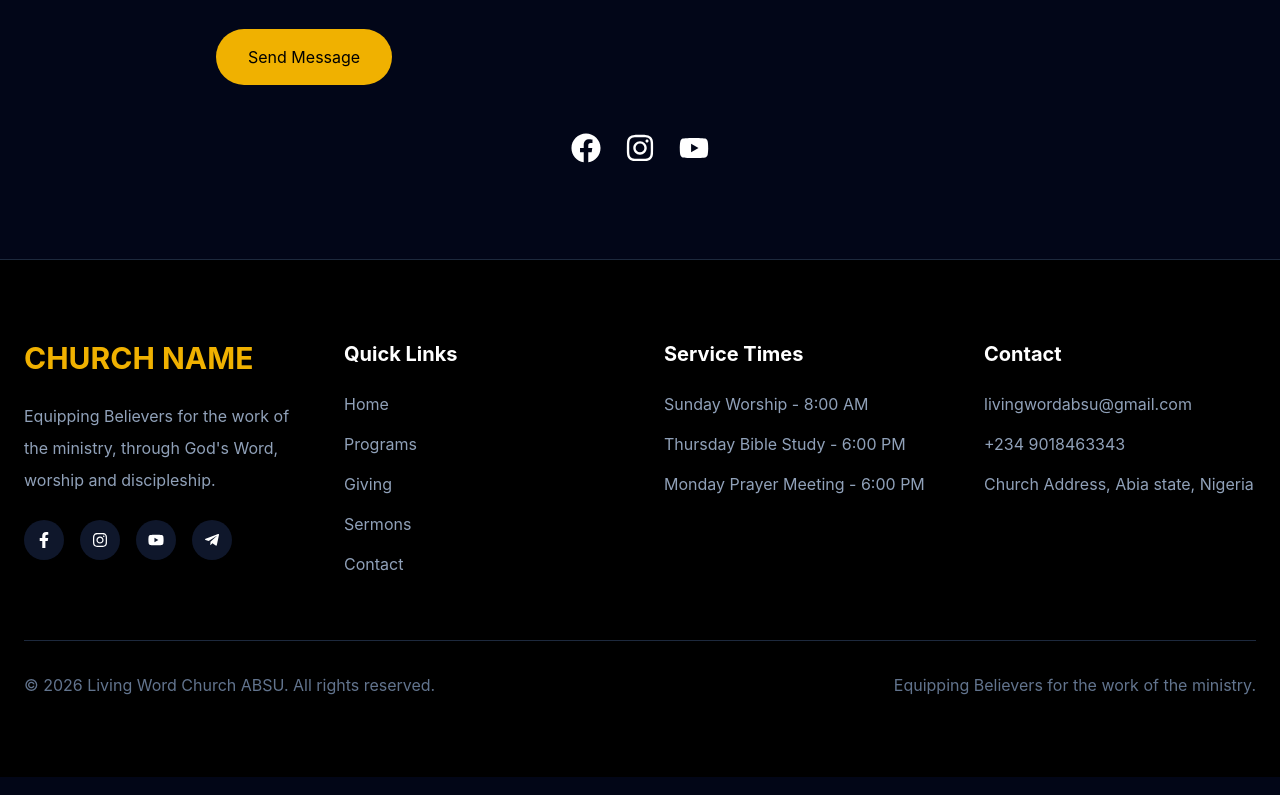
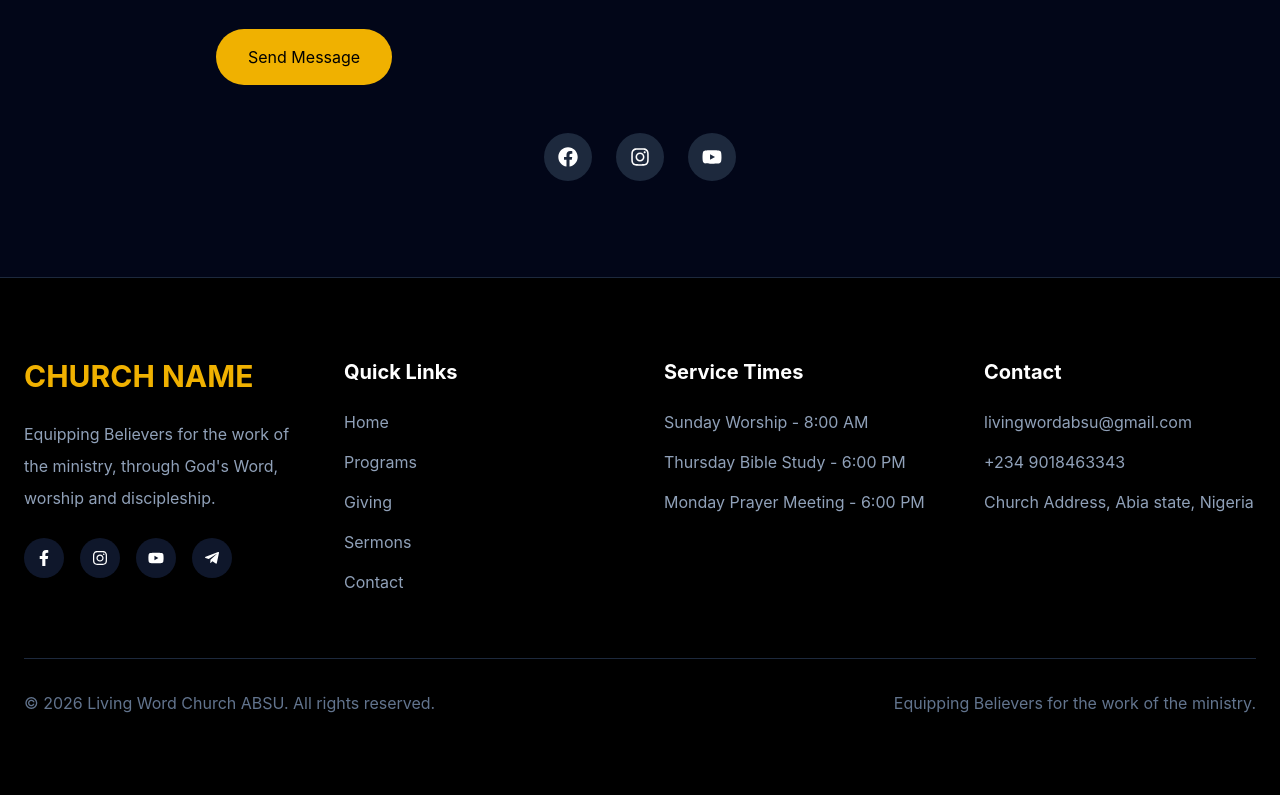
Before and after one commit to chibuikem-emmanuel/Living_WordAbsu, a React (Vite) app: page / in a window 1280 px wide. Shown: the part 9056-9851 px from the top of the page. Built offline with nearby package versions, Linux system fonts and the light colour scheme.

Commit message:
few changes

```diff
--- a/src/components/Contact.jsx
+++ b/src/components/Contact.jsx
@@ -43,9 +43,66 @@ export default function Contact() {
         </form>
 
         <div className="flex justify-center gap-6 mt-12 text-3xl">
-          <FaFacebook />
-          <FaInstagram />
-          <FaYoutube />
+         <a
+    href="https://www.facebook.com/profile.php?id=100066267020371&sk=about"
+    target="_blank"
+    rel="noopener noreferrer"
+    className="
+      w-12
+      h-12
+      rounded-full
+      bg-slate-800
+      flex
+      items-center
+      justify-center
+      hover:bg-yellow-500
+      hover:text-black
+      transition-all
+      duration-300
+    "
+  >
+    <FaFacebook size={20} />
+  </a>
+          <a
+    href="https://www.instagram.com/lwcc.absu/"
+    target="_blank"
+    rel="noopener noreferrer"
+    className="
+      w-12
+      h-12
+      rounded-full
+      bg-slate-800
+      flex
+      items-center
+      justify-center
+      hover:bg-yellow-500
+      hover:text-black
+      transition-all
+      duration-300
+    "
+  >
+    <FaInstagram size={20} />
+  </a>
+          <a
+    href="https://www.youtube.com/"
+    target="_blank"
+    rel="noopener noreferrer"
+    className="
+      w-12
+      h-12
+      rounded-full
+      bg-slate-800
+      flex
+      items-center
+      justify-center
+      hover:bg-yellow-500
+      hover:text-black
+      transition-all
+      duration-300
+    "
+  >
+    <FaYoutube size={20} />
+  </a>
         </div>
 
       </div>
```
